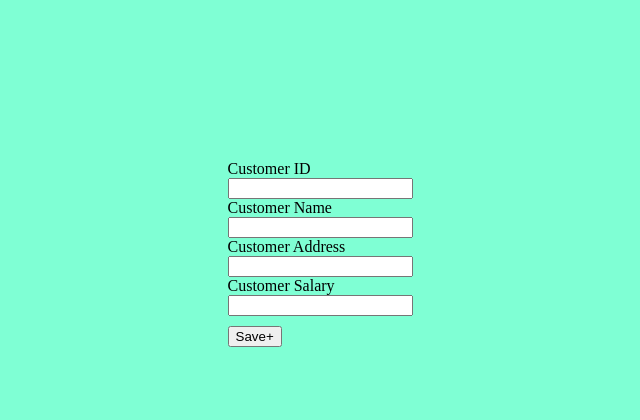
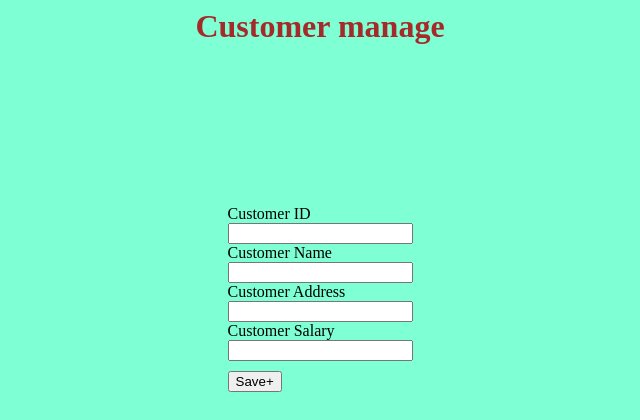
Before and after one commit to savindaJ/PY-With-Ajax, a Flask app: page / in a window 1280 px wide. Shown: the top 420 px of the page, without its empty margins (320-960 px from the left). Run offline with Flask 3, Linux system fonts and the light colour scheme.

Commit message:
add headders

```diff
--- a/templates/index.html
+++ b/templates/index.html
@@ -5,6 +5,7 @@
     <title>ajax with py</title>
 </head>
 <body style="background: aquamarine">
+<h1 style="margin: auto;width: max-content;height: max-content;color: brown">Customer manage</h1>
 <form style="width: max-content;height: max-content;
             margin: 20vh auto auto;">
     <label for="cusId">Customer ID</label><br><input type="text" id="cusId">
```
